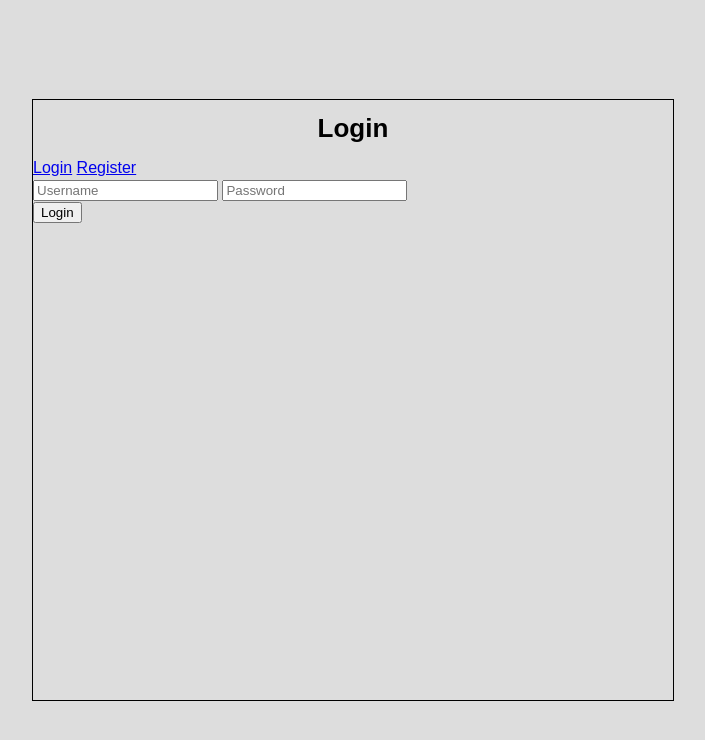
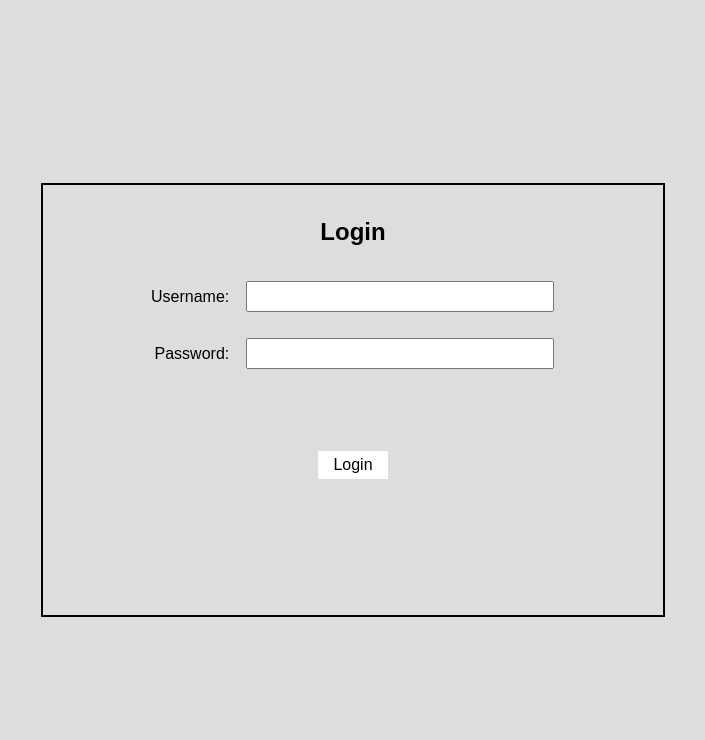
Before and after one commit to SamEmmett/SoftwareEnineeringGroupProject, a Flask app: template templates/login.html in a window 1280 px wide. Shown: the top 740 px of the page, without its empty margins (287-992 px from the left). Run offline with Flask 2, Linux system fonts and the light colour scheme; the template is opened without the code that fills it, so the values that code supplies are empty; some libraries are stand-ins or nearby versions.

Commit message:
more login page formatting

```diff
--- a/static/styles/login-styles.css
+++ b/static/styles/login-styles.css
@@ -1,18 +1,105 @@
+body {
+    padding: 2em 2em;
+    text-align: center;
+}
+
 #login {
-    border: 1px black solid;
+    padding: 10px;
+    border: 2px black solid;
     width: 50%;
-    max-width: 750px;
+    max-width: 600px;
+    min-width: 500px;
     height: 75%;
-    max-height: 1000px;
+    max-height: 400px;
+    min-height: 300px;
+    padding-top: 20px;
 
     right: 50%;
     bottom: 50%;
     transform: translate(50%,50%);
     position: absolute;
+
+    font-size: 16px;
+
+    overflow-y: hidden;
+    overflow-x:hidden;
 }
 
 
 #login h1 {
+    padding-bottom: 20px;
     text-align: center;
-    font-size: 26px;
+    font-size: 24px;
 }
+
+#login-elements {
+    margin:auto;
+
+    display: inline-block;
+    text-align:center;
+    width: 80%;
+    max-width: 900px;
+}
+
+
+
+.login-label {
+    width: 25%;
+    align-self: center;
+    display: inline-block;
+    text-align: right;
+}
+
+.login-textbox {
+    width: 75%;
+    text-align: left;
+    margin-left: 15px;
+}
+
+.login-textbox input {
+    align-self: center;
+    margin: 2px;
+    text-align: left;
+    min-width: 100px;
+    width: 90%;
+    max-width: 300px;
+    height: 25px;
+}
+
+
+.msg {
+    padding-top: 30px;
+}
+
+
+#login-buttons {
+    position: relative;
+}
+
+#login-buttons input {
+    position: relative;
+}
+
+
+
+@media screen and (max-width: 600px) {
+	#login {
+		width: 90%;
+        min-width: 0;
+        height: 75%;
+
+        position: absolute;
+
+	}
+}
+
+@media screen and (max-width: 1000px) {
+    .login-label, .login-textbox {
+        width: 100%;
+        text-align: left;
+    }
+	.login-textbox input {
+        width: 100%;
+        min-width:0;
+    }
+}
--- a/static/styles/styles.css
+++ b/static/styles/styles.css
@@ -167,7 +167,7 @@ body {
 
 /* BUTTONS */
 
-#SubmitForm {
+#SubmitForm, #login-buttons {
 	position: relative;
 	margin: auto;
 	width: 100%;
@@ -175,7 +175,7 @@ body {
 	text-align: center;
 }
 
-#SubmitForm input {
+#SubmitForm input, #login-buttons input {
 	border: none;
 	margin: 0 20px;
 	padding: 5px 15px;
--- a/templates/login.html
+++ b/templates/login.html
@@ -3,35 +3,51 @@
 	<head>
 		<meta charset="utf-8">
 		<title>Login</title>
-		<!--
+
 		<link rel="stylesheet" href="{{ url_for('static',filename='styles/styles.css') }}">
         <link rel="stylesheet" href="{{ url_for('static',filename='styles/login-styles.css') }}">
-		-->
 
-		<!-- for testing only -->
+		<!-- for testing only
 		<link rel="stylesheet" href="../static/styles/styles.css">
         <link rel="stylesheet" href="../static/styles/login-styles.css">
-
+ 		-->
 	</head>
 
 	<body>
 		<div id="login">
 			<h1>Login</h1>
+			<!-- get rid of these if we dont have a register page?
 			<div class="links">
 				<a href="{{ url_for('login') }}" class="active">Login</a>
 				<a href="{{ url_for('register') }}">Register</a>
 			</div>
+			-->
 			<form action="{{ url_for('login') }}" method="post">
-				<label for="username">
-					<i class="fas fa-user"></i>
-				</label>
-				<input type="text" name="username" placeholder="Username" id="username" required>
-				<label for="password">
-					<i class="fas fa-lock"></i>
-				</label>
-				<input type="password" name="password" placeholder="Password" id="password" required>
+				<div id="login-elements">
+					<div class="flexbox-wrapper">
+						<div class="login-label">
+							<label for="username">Username: </label>
+						</div>
+						<div class="login-textbox">
+							<input type="text" name="username" id="username" required>
+						</div>
+					</div>
+					<br>
+					<div class="flexbox-wrapper">
+						<div class="login-label">
+							<label for="password">Password: </label>
+						</div>
+						<div class="login-textbox">
+							<input type="password" name="password" id="password" required>
+						</div>
+					</div>
+				</div>
+
 				<div class="msg">{{ msg }}</div>
-				<input type="submit" value="Login">
+
+				<div id="login-buttons" >
+					<input type="submit" value="Login">
+				</div>
 			</form>
 		</div>
 	</body>
```
